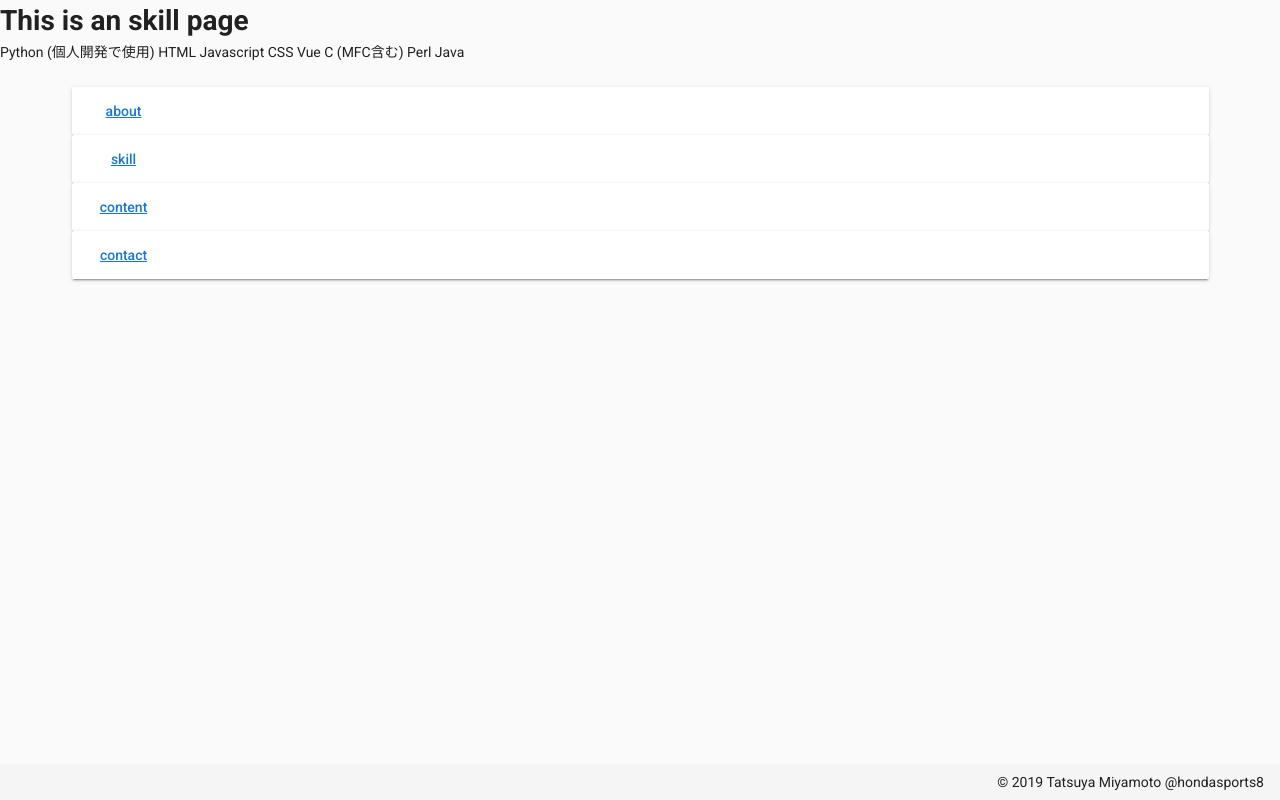
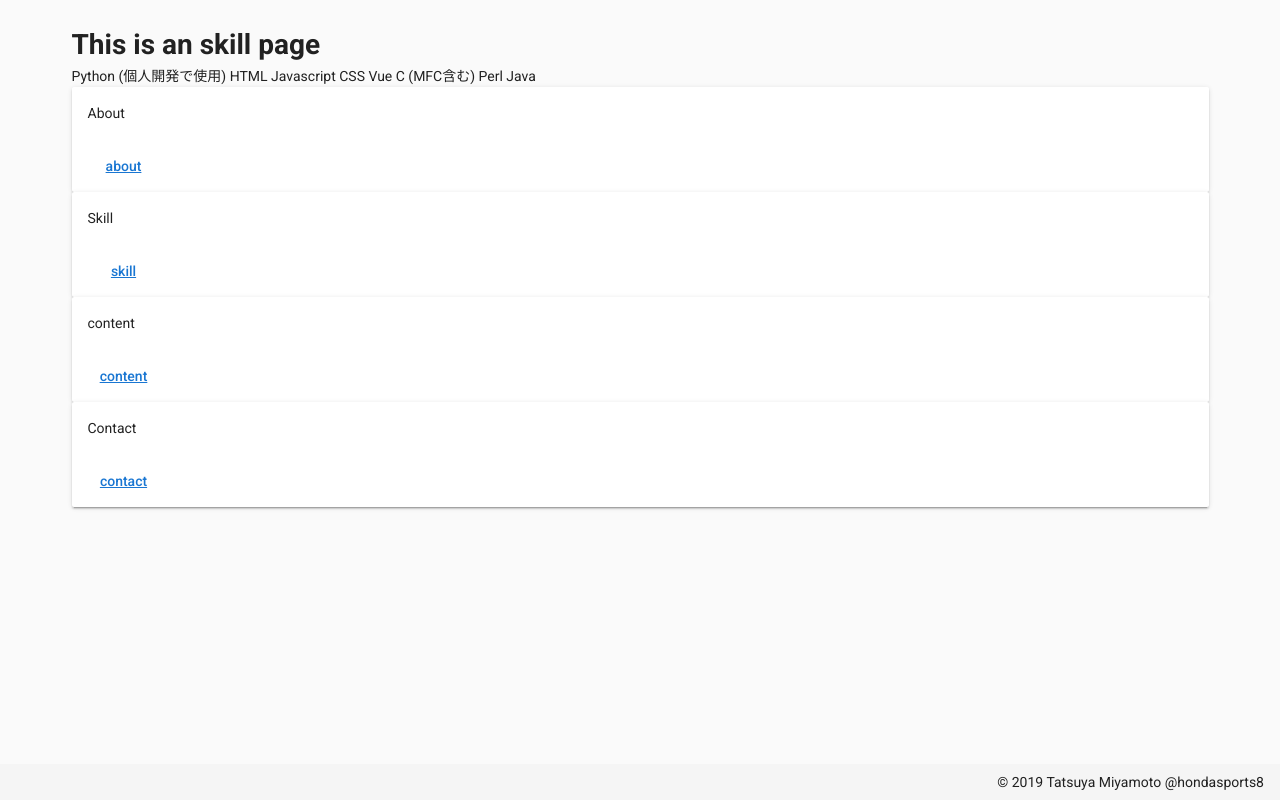
Before and after one commit to hondasports/mysite, a Vue app: page /skill in a window 1280 px wide. Built offline with nearby package versions, Linux system fonts and the light colour scheme.

Commit message:
v-cardを使ってレイアウト作成中。

```diff
--- a/src/App.vue
+++ b/src/App.vue
@@ -1,21 +1,41 @@
 <template>
   <v-app>
     <v-content>
-      <router-view/>
       <v-container>
+        <router-view/>
         <v-layout>
           <v-flex>
             <v-card>
-              <v-btn flat><router-link to="/about">about</router-link></v-btn>
+              <v-card-title>
+                <div>About</div>
+              </v-card-title>
+              <v-card-actions>
+                <v-btn flat flud><router-link to="/about">about</router-link></v-btn>
+              </v-card-actions>
             </v-card>
             <v-card>
-              <v-btn flat><router-link to="/skill">skill</router-link></v-btn>
+              <v-card-title>
+                Skill
+              </v-card-title>
+              <v-card-actions>
+                <v-btn flat><router-link to="/skill">skill</router-link></v-btn>
+              </v-card-actions>
             </v-card>
             <v-card>
-              <v-btn flat><router-link to="/content">content</router-link></v-btn>
+              <v-card-title>
+                content
+              </v-card-title>
+              <v-card-actions>
+                <v-btn flat><router-link to="/content">content</router-link></v-btn>
+              </v-card-actions>
             </v-card>
             <v-card>
-              <v-btn flat><router-link to="/contact">contact</router-link></v-btn>
+              <v-card-title>
+                Contact
+              </v-card-title>
+              <v-card-actions>
+                <v-btn flat><router-link to="/contact">contact</router-link></v-btn>
+              </v-card-actions>
             </v-card>
           </v-flex>
         </v-layout>
--- a/src/router.js
+++ b/src/router.js
@@ -1,6 +1,6 @@
 import Vue from 'vue'
 import Router from 'vue-router'
-import Home from './views/Home.vue'
+import App from './App.vue'
 
 Vue.use(Router)
 
@@ -10,8 +10,8 @@ export default new Router({
   routes: [
     {
       path: '/',
-      name: 'home',
-      component: Home
+      name: 'app',
+      component: App
     },
     {
       path: '/about',
```
